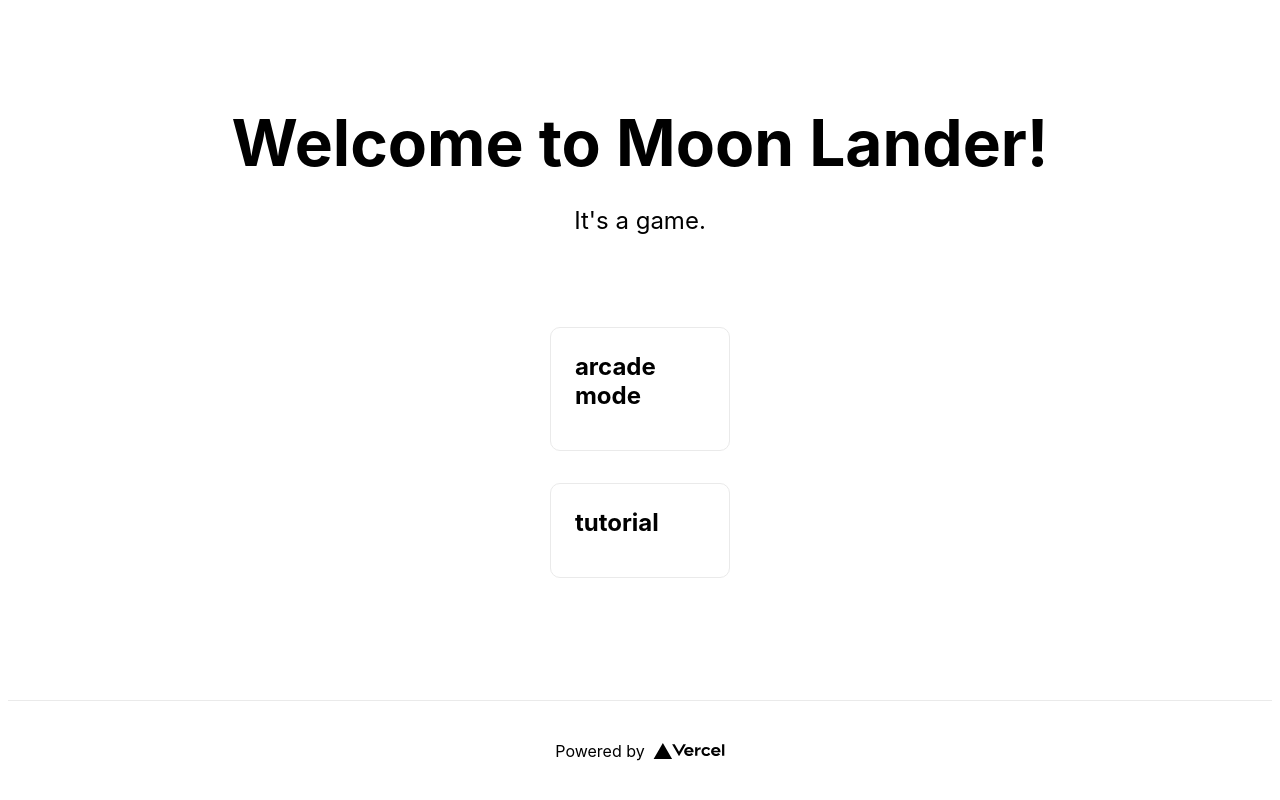
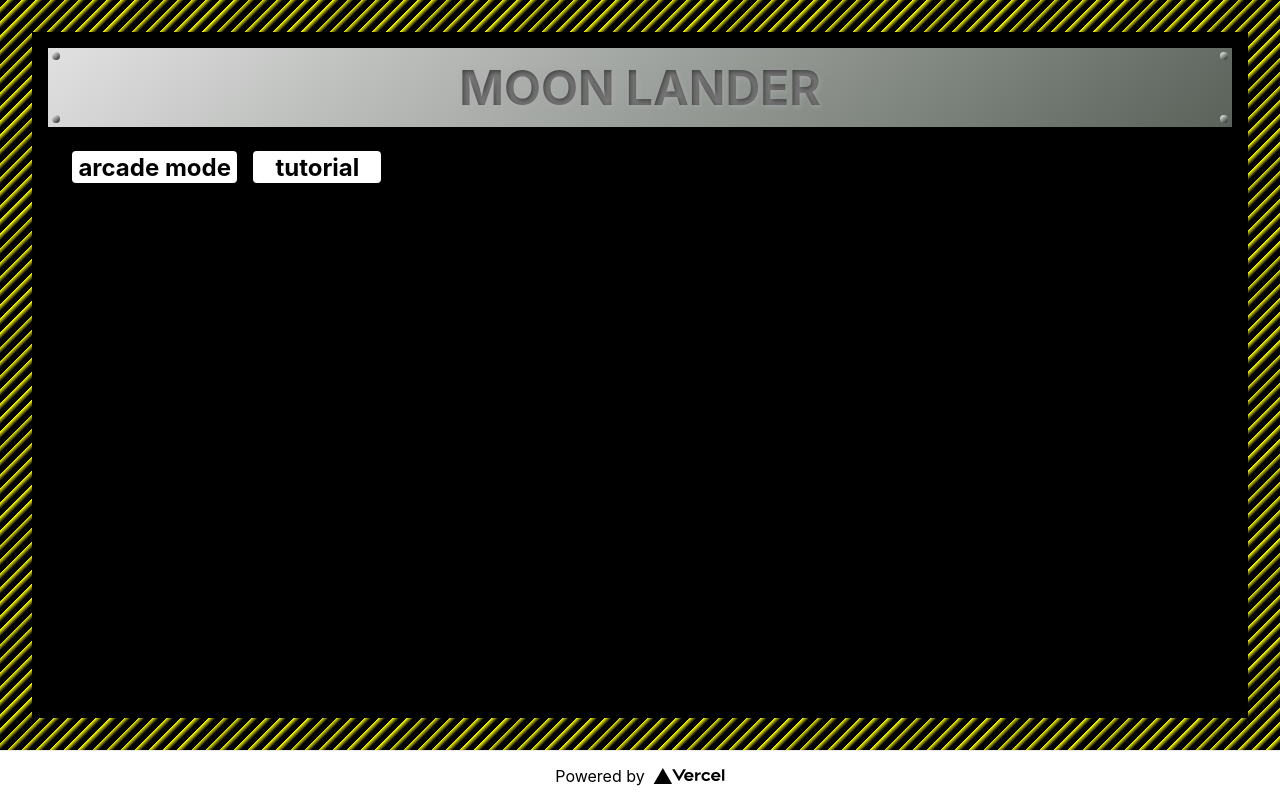
Before and after one commit to dblatcher/moon-lander, a Next.js app: page / in a window 1280 px wide. Built offline with nearby package versions, Linux system fonts and the light colour scheme; what physics-worlds would draw is missing.

Commit message:
use existing styles on homepage

```diff
--- a/components/GameContainer.module.scss
+++ b/components/GameContainer.module.scss
@@ -3,6 +3,6 @@
 
 .component {
     @include fullHeight;
-    background-image: repeating-linear-gradient(-45deg, black 10px,black 15px, yellow 20px);
+    @include yellowAndBlackStripes;
     padding: .25rem;
 }
--- a/pages/index.tsx
+++ b/pages/index.tsx
@@ -2,7 +2,7 @@
 import Head from 'next/head'
 import Link from 'next/link'
 import Image from 'next/image'
-import styles from '../styles/Home.module.css'
+import styles from '../styles/Home.module.scss'
 import { gameModes } from '../modules/GameMode'
 
 
@@ -16,23 +16,25 @@
       </Head>
 
       <main className={styles.main}>
-        <h1 className={styles.title}>
-          Welcome to Moon Lander!
-        </h1>
 
-        <p className={styles.description}>
-          It&apos;s a game.
-        </p>
+        <div className={styles.frame}>
 
-        <div className={styles.grid}>
+          <header>
+            <h1>MOON LANDER</h1>
+            <span className={styles["bottom-rivets"]}></span>
+          </header>
 
-          {Object.keys(gameModes).map(key => (
-            <Link key={key} href={`/game/${key}`} passHref={true}>
-              <div className={styles.card}>
-                <h2>{gameModes[key].title}</h2>
-              </div>
-            </Link>
+          <ul className={styles.gameModeList}>
+            {Object.keys(gameModes).map(key => (
+              <li key={key} >
+                <Link key={key} href={`/game/${key}`} passHref={true}>
+                <a>
+                  <h2>{gameModes[key].title}</h2>
+                </a>
+                </Link>
+              </li>
           ))}
+          </ul>
 
         </div>
       </main>
--- a/styles/Home.module.css
+++ /dev/null
@@ -1,121 +0,0 @@
-.container {
-  min-height: 100vh;
-  padding: 0 0.5rem;
-  display: flex;
-  flex-direction: column;
-  justify-content: center;
-  align-items: center;
-  height: 100vh;
-}
-
-.main {
-  padding: 5rem 0;
-  flex: 1;
-  display: flex;
-  flex-direction: column;
-  justify-content: center;
-  align-items: center;
-}
-
-.footer {
-  width: 100%;
-  height: 100px;
-  border-top: 1px solid #eaeaea;
-  display: flex;
-  justify-content: center;
-  align-items: center;
-}
-
-.footer a {
-  display: flex;
-  justify-content: center;
-  align-items: center;
-  flex-grow: 1;
-}
-
-.title a {
-  color: #0070f3;
-  text-decoration: none;
-}
-
-.title a:hover,
-.title a:focus,
-.title a:active {
-  text-decoration: underline;
-}
-
-.title {
-  margin: 0;
-  line-height: 1.15;
-  font-size: 4rem;
-}
-
-.title,
-.description {
-  text-align: center;
-}
-
-.description {
-  line-height: 1.5;
-  font-size: 1.5rem;
-}
-
-.code {
-  background: #fafafa;
-  border-radius: 5px;
-  padding: 0.75rem;
-  font-size: 1.1rem;
-  font-family: Menlo, Monaco, Lucida Console, Liberation Mono, DejaVu Sans Mono,
-    Bitstream Vera Sans Mono, Courier New, monospace;
-}
-
-.grid {
-  display: flex;
-  align-items: center;
-  justify-content: center;
-  flex-wrap: wrap;
-  max-width: 800px;
-  margin-top: 3rem;
-}
-
-.card {
-  margin: 1rem;
-  padding: 1.5rem;
-  text-align: left;
-  color: inherit;
-  text-decoration: none;
-  border: 1px solid #eaeaea;
-  border-radius: 10px;
-  transition: color 0.15s ease, border-color 0.15s ease;
-  width: 45%;
-}
-
-.card:hover,
-.card:focus,
-.card:active {
-  color: #0070f3;
-  border-color: #0070f3;
-}
-
-.card h2 {
-  margin: 0 0 1rem 0;
-  font-size: 1.5rem;
-}
-
-.card p {
-  margin: 0;
-  font-size: 1.25rem;
-  line-height: 1.5;
-}
-
-.logo {
-  height: 1em;
-  margin-left: 0.5rem;
-}
-
-@media (max-width: 600px) {
-  .grid {
-    width: 100%;
-    flex-direction: column;
-  }
-}
--- /dev/null
+++ b/styles/Home.module.scss
@@ -0,0 +1,95 @@
+@import "./_mixins.scss";
+@import "./_design-mixins.scss";
+
+.container {
+  @include noScrollPage;
+}
+
+.main {
+  @include fullHeight;
+  @include yellowAndBlackStripes;
+  padding: 2rem;
+
+  .frame {
+    @include fullHeight;
+    background-color: black;
+    padding: 1rem;
+    overflow-y: auto;
+    color: white;
+
+    header {
+      @include metal;
+      position: relative;
+
+      font-size: 3rem;
+      text-align: center;
+        h1 {
+          @include engraved('');
+          margin: 0;
+        }
+    }
+
+    .gameModeList {
+      list-style: none;
+      margin: 0;
+      padding: 1rem;
+      display: flex;
+      flex-wrap: wrap;
+
+      li {
+        display: inline-block;
+        background-color: white;
+        color: black;
+        margin: .5rem;
+        padding: .1rem .4rem;
+        border-radius: .25rem;
+        min-width: 8rem;
+        text-align: center;
+
+         h2 {
+           margin: 0;
+         }
+      }
+
+    }
+
+  }
+}
+
+.footer {
+  width: 100%;
+  height: 50px;
+  border-top: 1px solid #eaeaea;
+  display: flex;
+  justify-content: center;
+  align-items: center;
+}
+
+.footer a {
+  display: flex;
+  justify-content: center;
+  align-items: center;
+  flex-grow: 1;
+}
+
+.code {
+  background: #fafafa;
+  border-radius: 5px;
+  padding: 0.75rem;
+  font-size: 1.1rem;
+  font-family: Menlo, Monaco, Lucida Console, Liberation Mono, DejaVu Sans Mono,
+    Bitstream Vera Sans Mono, Courier New, monospace;
+}
+
+
+.logo {
+  height: 1em;
+  margin-left: 0.5rem;
+}
+
+@media (max-width: 600px) {
+  .grid {
+    width: 100%;
+    flex-direction: column;
+  }
+}
--- a/styles/Page.module.scss
+++ b/styles/Page.module.scss
@@ -1,9 +1,7 @@
 @import "./_mixins.scss";
 
 .full-height-page {
-    display: flex;
-    flex-direction: column;
-    height: 100vh;
+    @include noScrollPage;
 }
 
 .full-height-container {
--- a/styles/_design-mixins.scss
+++ b/styles/_design-mixins.scss
@@ -27,7 +27,6 @@
 
 @mixin metal {
     background: linear-gradient(320deg, rgb(90, 98, 90), rgb(225, 225, 225));
-
     padding: 10px;
 
     &:after, &:before {
@@ -100,3 +99,7 @@
     animation-timing-function: linear;
     animation-duration: $speed;
 }
+
+@mixin yellowAndBlackStripes() {
+    background-image: repeating-linear-gradient(-45deg, black 10px,black 15px, yellow 20px);
+}
--- a/styles/_mixins.scss
+++ b/styles/_mixins.scss
@@ -7,6 +7,16 @@
     overflow: hidden;
 }
 
+@mixin noScrollPage {
+    position: fixed;
+    left: 0;
+    top: 0;
+    width: 100%;
+    display: flex;
+    flex-direction: column;
+    height: 100vh;
+    margin: 0;
+}
 
 @mixin dialog($shadow) {
     position: absolute;
```
